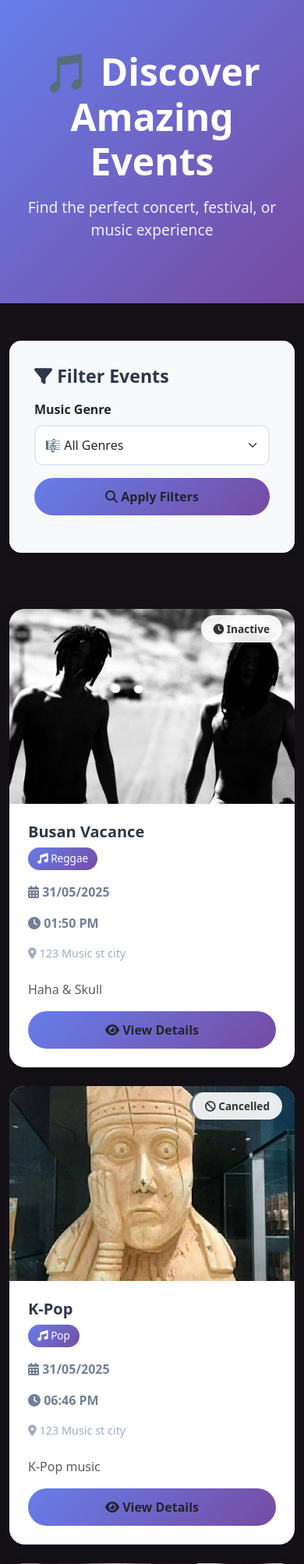
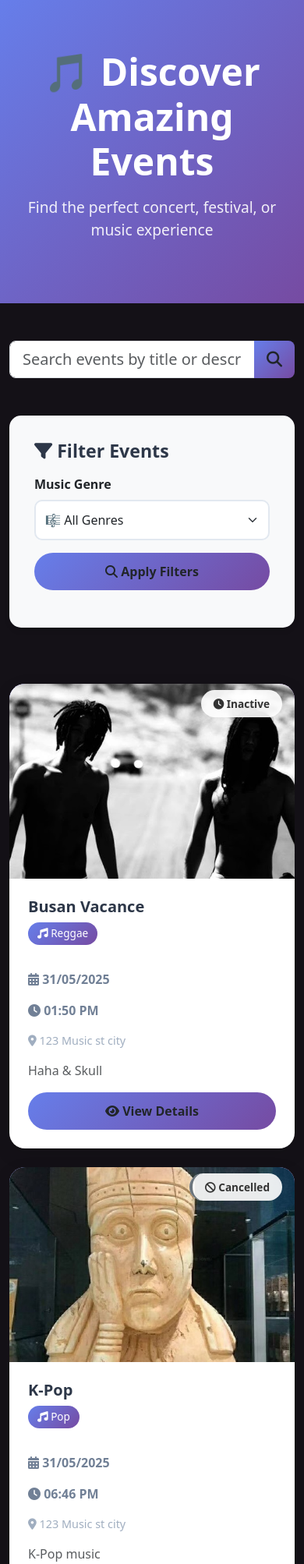
Before and after one commit to T3nuous/IAB207-2, a Flask app: page /events/eventspage in a window 390 px wide. Shown: the part 57-2063 px from the top of the page at 78% size. Run offline with Flask 3, Linux system fonts and the light colour scheme; data comes from the database, SQL or seed files in the repository; some libraries are stand-ins or nearby versions.

Commit message:
Add search bar to allevents listing page (allEvents.html)
- Inserted a responsive search form below the “Discover Amazing Events” hero section.
- Used Bootstrap input-group and `view-btn` styling for consistent look with other pages.
- Linked form action to `events.allevents` route so users can filter events directly from the listing page.
- Ensured search input width matches filter box and behaves responsively across screen sizes.

```diff
--- a/a3_starter_code/projectfile/website/templates/events/allEvents.html
+++ b/a3_starter_code/projectfile/website/templates/events/allEvents.html
@@ -21,14 +21,38 @@
     </div>
 </div>
 
+<!-- Search Bar (same full‐container width as Filter Section) -->
 <div class="container">
+    <form
+        method="GET"
+        action="{{ url_for('event.allevents') }}"
+        class="mt-4"
+    >
+        <div class="input-group input-group-lg w-100" style="position: relative; z-index: 10;">
+            <input
+                id="hero-search"
+                type="text"
+                name="search"
+                value="{{ search_text }}"
+                class="form-control"
+                placeholder="Search events by title or description"
+                aria-label="Search events"
+            >
+            <button type="submit" class="btn view-btn" style="width: auto;">
+                <i class="fas fa-search"></i>
+            </button>
+        </div>
+    </form>
+</div>
+
+<div class="container mt-5">
     <!-- Filter Section -->
     <div class="filter-section">
         <h3 class="filter-title">
             <i class="fas fa-filter"></i> Filter Events
         </h3>
-        <form method="GET">
-            <div class="row g-3">
+        <form method="GET" action="{{ url_for('event.allevents') }}">
+            <div class="row g-3 align-items-end">
                 <div class="col-md-6">
                     <label for="genre" class="form-label fw-semibold">Music Genre</label>
                     <select name="genre" id="genre" class="form-select genre-filter">
@@ -40,7 +64,7 @@
                         {% endfor %}
                     </select>
                 </div>
-                <div class="col-md-6 d-flex align-items-end">
+                <div class="col-md-6 d-flex justify-content-start justify-content-md-end">
                     <button type="submit" class="btn view-btn">
                         <i class="fas fa-search"></i> Apply Filters
                     </button>
@@ -51,7 +75,7 @@
 
     <!-- Events Grid -->
     {% if events %}
-        <div class="row events-grid g-4">
+        <div class="row events-grid g-4 mt-4">
             {% for event in events %}
                 <div class="col-lg-4 col-md-6">
                     <div class="card event-card">
@@ -59,16 +83,27 @@
                             <div class="event-image-container">
                                 {% if event.image_filename %}
                                     {% if event.image_filename.startswith('http') %}
-                                        <img src="{{ event.image_filename }}"
-                                             alt="{{ event.name }} Image" class="event-image">
+                                        <img
+                                            src="{{ event.image_filename }}"
+                                            alt="{{ event.name }} Image"
+                                            class="event-image w-100 rounded-top"
+                                        >
                                     {% else %}
-                                        <img src="{{ url_for('static', filename=event.image_filename) }}"
-                                             alt="{{ event.name }} Image" class="event-image">
+                                        <img
+                                            src="{{ url_for('static', filename=event.image_filename) }}"
+                                            alt="{{ event.name }} Image"
+                                            class="event-image w-100 rounded-top"
+                                        >
                                     {% endif %}
                                 {% else %}
-                                    <img src="{{ url_for('static', filename='img/grey.jpg') }}"
-                                         alt="No Image Available" class="event-image">
-                                         <div class="event-image d-flex align-items-center justify-content-center">
+                                    <img
+                                        src="{{ url_for('static', filename='img/grey.jpg') }}"
+                                        alt="No Image Available"
+                                        class="event-image w-100 rounded-top"
+                                    >
+                                    <div
+                                        class="event-image d-flex align-items-center justify-content-center position-absolute top-0 start-0 w-100 h-100"
+                                    >
                                         <i class="fas fa-calendar-plus text-white" style="font-size: 3rem;"></i>
                                     </div>
                                 {% endif %}
@@ -100,18 +135,17 @@
                                 </span>
                             {% endif %}
 
-                            <div class="event-date">
+                            <div class="event-date mt-3">
                                 <i class="fas fa-calendar-alt"></i>
                                 {{ event.start_datetime.strftime('%d/%m/%Y') }}
                             </div>
-
-                            <div class="event-date">
+                            <div class="event-date mb-3">
                                 <i class="fas fa-clock"></i>
                                 {{ event.start_datetime.strftime('%I:%M %p') }}
                             </div>
 
                             {% if event.location %}
-                                <div class="event-location">
+                                <div class="event-location mb-3">
                                     <i class="fas fa-map-marker-alt"></i> {{ event.location }}
                                 </div>
                             {% endif %}
@@ -131,11 +165,13 @@
             {% endfor %}
         </div>
     {% else %}
-        <div class="no-events">
-            <div class="no-events-icon">🎵</div>
-            <h3>No Events Found</h3>
+        <div class="no-events text-center mt-5">
+            <div class="no-events-icon fs-1">🎵</div>
+            <h3 class="mt-3">No Events Found</h3>
             {% if selected_genre %}
-                <p class="text-muted">No events found for <strong>{{ selected_genre }}</strong> genre.</p>
+                <p class="text-muted">
+                    No events found for <strong>{{ selected_genre }}</strong> genre.
+                </p>
                 <a href="{{ url_for('event.allevents') }}" class="btn view-btn mt-3">
                     <i class="fas fa-list"></i> View All Events
                 </a>
```
Lines whose indentation alone changed are shown as unchanged.
